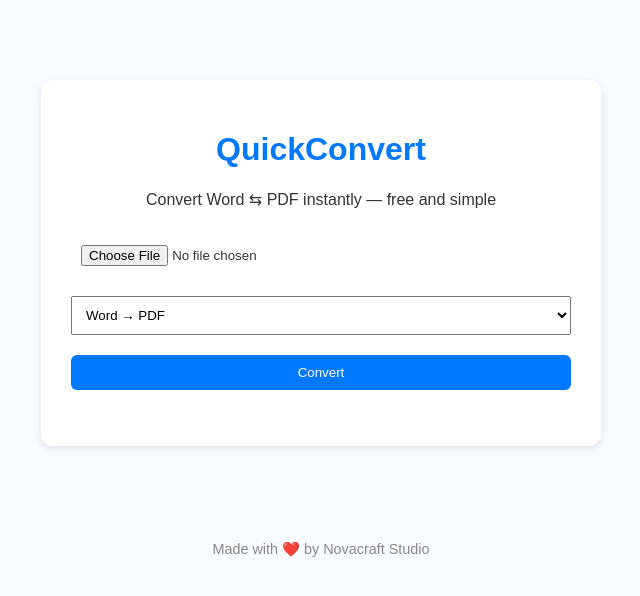
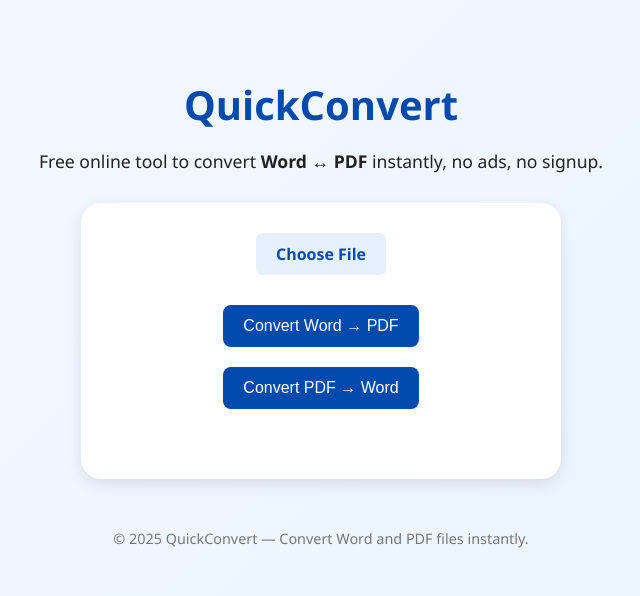
Before and after one commit to TaimoorKazama/quickconvert, a website: page public/index.html in a window 1280 px wide. Shown: the whole page, without its empty margins (319-959 px from the left). Drawn offline with Linux system fonts and the light colour scheme.

Commit message:
Update index.html

```diff
--- a/public/index.html
+++ b/public/index.html
@@ -1,28 +1,135 @@
 <!DOCTYPE html>
 <html lang="en">
 <head>
-<meta charset="UTF-8" />
-<meta name="viewport" content="width=device-width, initial-scale=1.0" />
-<title>QuickConvert | Word to PDF & PDF to Word Converter</title>
-<meta name="description" content="Free online converter that lets you turn Word files into PDF and PDF into Word instantly — no signup required." />
-<meta name="robots" content="index, follow" />
-<link rel="stylesheet" href="css/style.css" />
+  <meta charset="UTF-8" />
+  <meta name="viewport" content="width=device-width, initial-scale=1.0" />
+  <meta name="description" content="QuickConvert — Free online Word to PDF and PDF to Word converter. Instantly convert your files without signup or ads." />
+  <meta name="keywords" content="word to pdf, pdf to word, free online converter, docx to pdf, quickconvert" />
+  <meta name="author" content="QuickConvert" />
+  <title>QuickConvert | Free Word ↔ PDF Converter</title>
+
+  <style>
+    body {
+      font-family: "Segoe UI", sans-serif;
+      background: linear-gradient(135deg, #f3f8ff, #eaf4ff);
+      color: #222;
+      text-align: center;
+      padding: 50px;
+      margin: 0;
+    }
+    h1 {
+      font-size: 2.5em;
+      margin-bottom: 10px;
+      color: #004aad;
+    }
+    p {
+      font-size: 1.1em;
+      margin-bottom: 30px;
+    }
+    .converter {
+      display: inline-block;
+      background: white;
+      padding: 30px 40px;
+      border-radius: 20px;
+      box-shadow: 0 5px 15px rgba(0,0,0,0.1);
+      max-width: 400px;
+    }
+    button {
+      background-color: #004aad;
+      border: none;
+      color: white;
+      padding: 12px 20px;
+      font-size: 1em;
+      border-radius: 8px;
+      margin: 10px;
+      cursor: pointer;
+      transition: 0.3s;
+    }
+    button:hover {
+      background-color: #0070f3;
+    }
+    input[type="file"] {
+      display: none;
+    }
+    label {
+      background-color: #e6f0ff;
+      padding: 10px 20px;
+      border-radius: 6px;
+      cursor: pointer;
+      color: #004aad;
+      font-weight: bold;
+      display: inline-block;
+      margin-bottom: 20px;
+    }
+    footer {
+      margin-top: 50px;
+      font-size: 0.9em;
+      color: #777;
+    }
+  </style>
 </head>
 <body>
-  <div class="container">
-    <h1>QuickConvert</h1>
-    <p>Convert Word ⇆ PDF instantly — free and simple</p>
-    <form id="convertForm">
-      <input type="file" id="fileInput" required />
-      <select id="formatSelect">
-        <option value="pdf">Word → PDF</option>
-        <option value="docx">PDF → Word</option>
-      </select>
-      <button type="submit">Convert</button>
-    </form>
+  <h1>QuickConvert</h1>
+  <p>Free online tool to convert <strong>Word ↔ PDF</strong> instantly, no ads, no signup.</p>
+
+  <div class="converter">
+    <input type="file" id="fileInput" />
+    <label for="fileInput">Choose File</label>
+
+    <div>
+      <button id="toPdfBtn">Convert Word → PDF</button>
+      <button id="toWordBtn">Convert PDF → Word</button>
+    </div>
+
     <p id="status"></p>
   </div>
-  <footer>Made with ❤️ by Novacraft Studio</footer>
-  <script src="js/app.js"></script>
+
+  <footer>
+    © 2025 QuickConvert — Convert Word and PDF files instantly.
+  </footer>
+
+  <script>
+    const fileInput = document.getElementById("fileInput");
+    const statusEl = document.getElementById("status");
+
+    document.getElementById("toPdfBtn").addEventListener("click", () => handleConvert("docx-to-pdf"));
+    document.getElementById("toWordBtn").addEventListener("click", () => handleConvert("pdf-to-docx"));
+
+    async function handleConvert(type) {
+      const file = fileInput.files[0];
+      if (!file) {
+        alert("Please select a file first.");
+        return;
+      }
+
+      statusEl.textContent = "⏳ Converting... please wait.";
+
+      const formData = new FormData();
+      formData.append("file", file);
+
+      try {
+        const response = await fetch(`/convert/${type}`, {
+          method: "POST",
+          body: formData,
+        });
+
+        if (!response.ok) throw new Error("Conversion failed");
+
+        // Create download link
+        const blob = await response.blob();
+        const url = window.URL.createObjectURL(blob);
+        const a = document.createElement("a");
+        a.href = url;
+        a.download = type === "docx-to-pdf" ? "converted.pdf" : "converted.docx";
+        document.body.appendChild(a);
+        a.click();
+        a.remove();
+        statusEl.textContent = "✅ Conversion complete!";
+      } catch (error) {
+        statusEl.textContent = "❌ Conversion failed. Try again.";
+        console.error(error);
+      }
+    }
+  </script>
 </body>
 </html>
```
